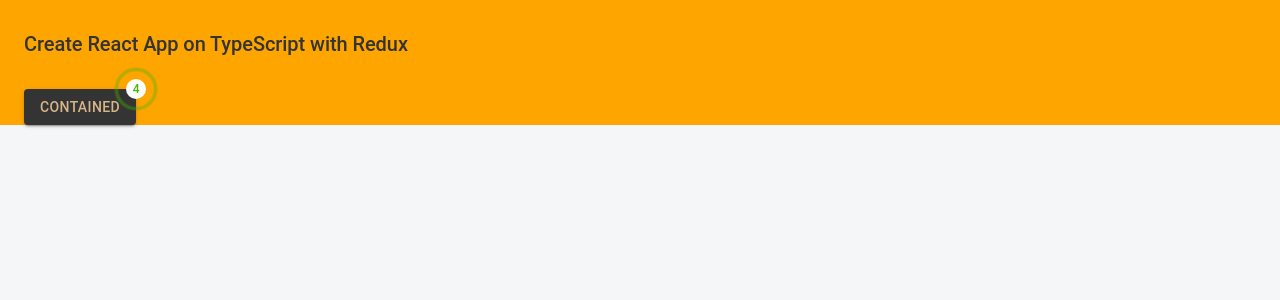
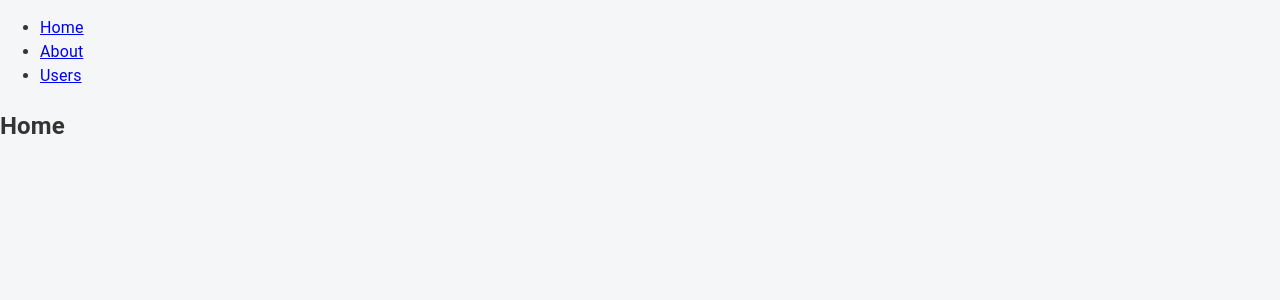
Before and after one commit to legendaxad/burak-react, a React (Create React App) app: page / in a window 1280 px wide. Shown: the top 300 px of the page. Built offline with nearby package versions, Linux system fonts and the light colour scheme.

Commit message:
feat:create routing system

```diff
--- a/package.json
+++ b/package.json
@@ -13,6 +13,7 @@
     "react": "^18.2.0",
     "react-dom": "^18.0.0",
     "react-redux": "^7.2.8",
+    "react-router-dom": "^5.1.9",
     "react-scripts": "5.0.0",
     "typescript": "~4.1.5",
     "web-vitals": "^2.1.4"
@@ -22,7 +23,8 @@
     "@types/jest": "^27.5.2",
     "@types/node": "^17.0.45",
     "@types/react": "^18.2.48",
-    "@types/react-dom": "^18.2.18"
+    "@types/react-dom": "^18.2.18",
+    "@types/react-router-dom": "^5.3.3"
   },
   "scripts": {
     "start": "react-scripts start",
--- a/src/app/App.tsx
+++ b/src/app/App.tsx
@@ -1,25 +1,42 @@
 import React from "react";
 //@ts-ignore
 import "../css/app.css";
-import { Box, Button, Container, Stack, Typography } from "@mui/material";
-import { RippleBadge } from "./MaterialTheme/styled";
+import { Link, Route, Switch } from "react-router-dom";
+import { Users } from "./screens/Users";
+import { About } from "./screens/About";
+import { Home } from "./screens/Home";
 
 function App() {
   return (
-    <Container sx={{ background: "orange" }}>
-      <Stack direction="column">
-        <Box sx={{ my: 4 }}>
-          <Typography variant="h4" component={"h4"}>
-            Create React App on TypeScript with Redux
-          </Typography>
-        </Box>
-        <Box>
-          <RippleBadge badgeContent={4}>
-            <Button variant="contained">Contained</Button>
-          </RippleBadge>
-        </Box>
-      </Stack>
-    </Container>
+    <div>
+      <nav>
+        <ul>
+          <li>
+            <Link to="/">Home</Link>
+          </li>
+          <li>
+            <Link to="/about">About</Link>
+          </li>
+          <li>
+            <Link to="/users">Users</Link>
+          </li>
+        </ul>
+      </nav>
+
+      {/* A <Switch> looks through its children <Route>s and
+            renders the first one that matches the current URL. */}
+      <Switch>
+        <Route path="/about">
+          <About />
+        </Route>
+        <Route path="/users">
+          <Users />
+        </Route>
+        <Route path="/">
+          <Home />
+        </Route>
+      </Switch>
+    </div>
   );
 }
 
--- /dev/null
+++ b/src/app/screens/About.tsx
@@ -0,0 +1,3 @@
+export function About() {
+  return <h2>About</h2>;
+}
--- /dev/null
+++ b/src/app/screens/Home.tsx
@@ -0,0 +1,3 @@
+export function Home() {
+  return <h2>Home</h2>;
+}
--- /dev/null
+++ b/src/app/screens/Users.tsx
@@ -0,0 +1,3 @@
+export function Users() {
+  return <h2>Users</h2>;
+}
--- a/src/index.tsx
+++ b/src/index.tsx
@@ -9,12 +9,15 @@
 // @ts-ignore CSS is loaded by the bundler and has no TypeScript declaration.
 import "./css/index.css";
 import theme from "./app/MaterialTheme";
+import { BrowserRouter as Router } from "react-router-dom";
 ReactDOM.render(
   <React.StrictMode>
     <Provider store={store}>
       <ThemeProvider theme={theme}>
         <CssBaseline />
-        <App />
+        <Router>
+          <App />
+        </Router>
       </ThemeProvider>
     </Provider>
   </React.StrictMode>,
```
Also changed, not shown: 2 other files (tests, documents, lock files or other folders).
